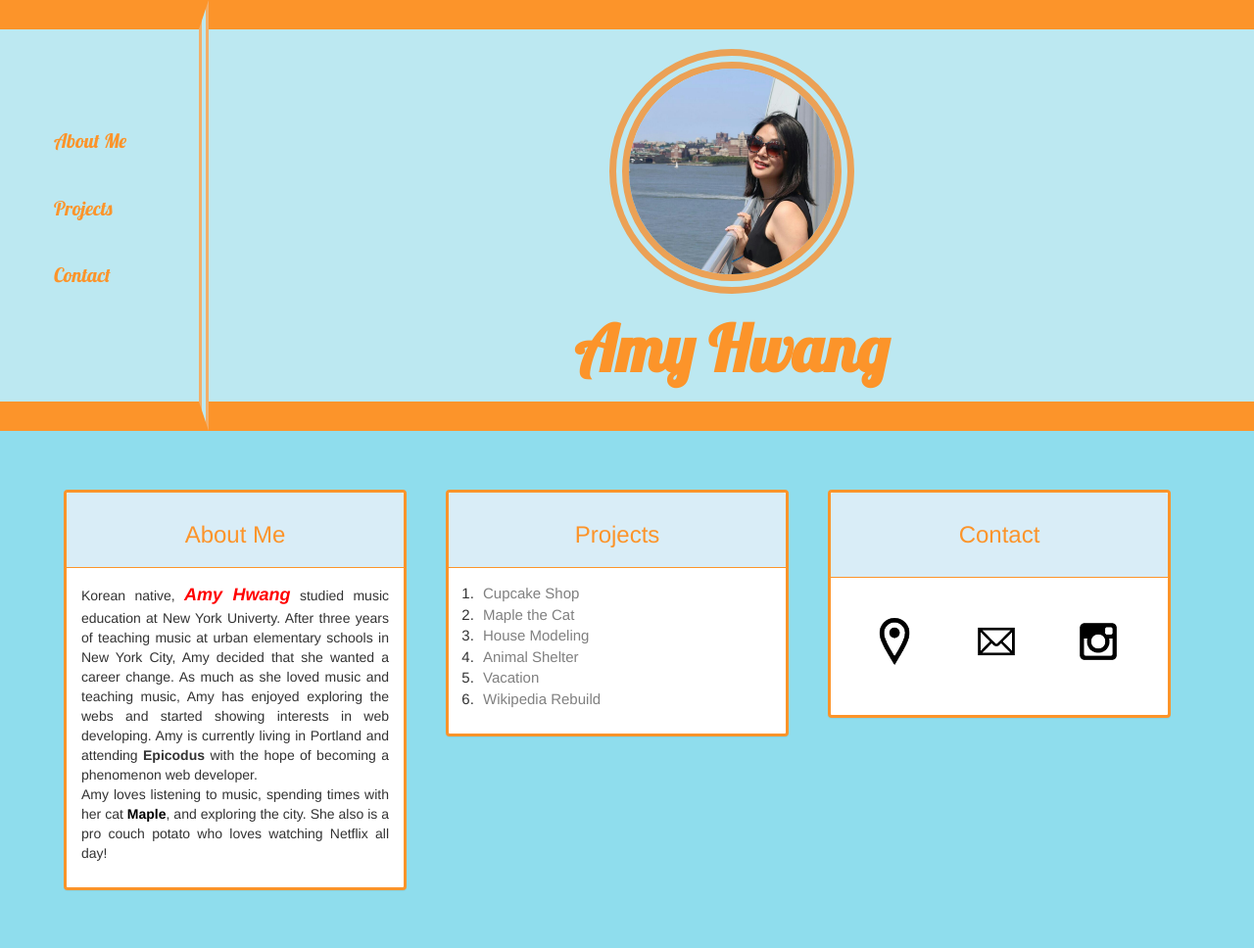
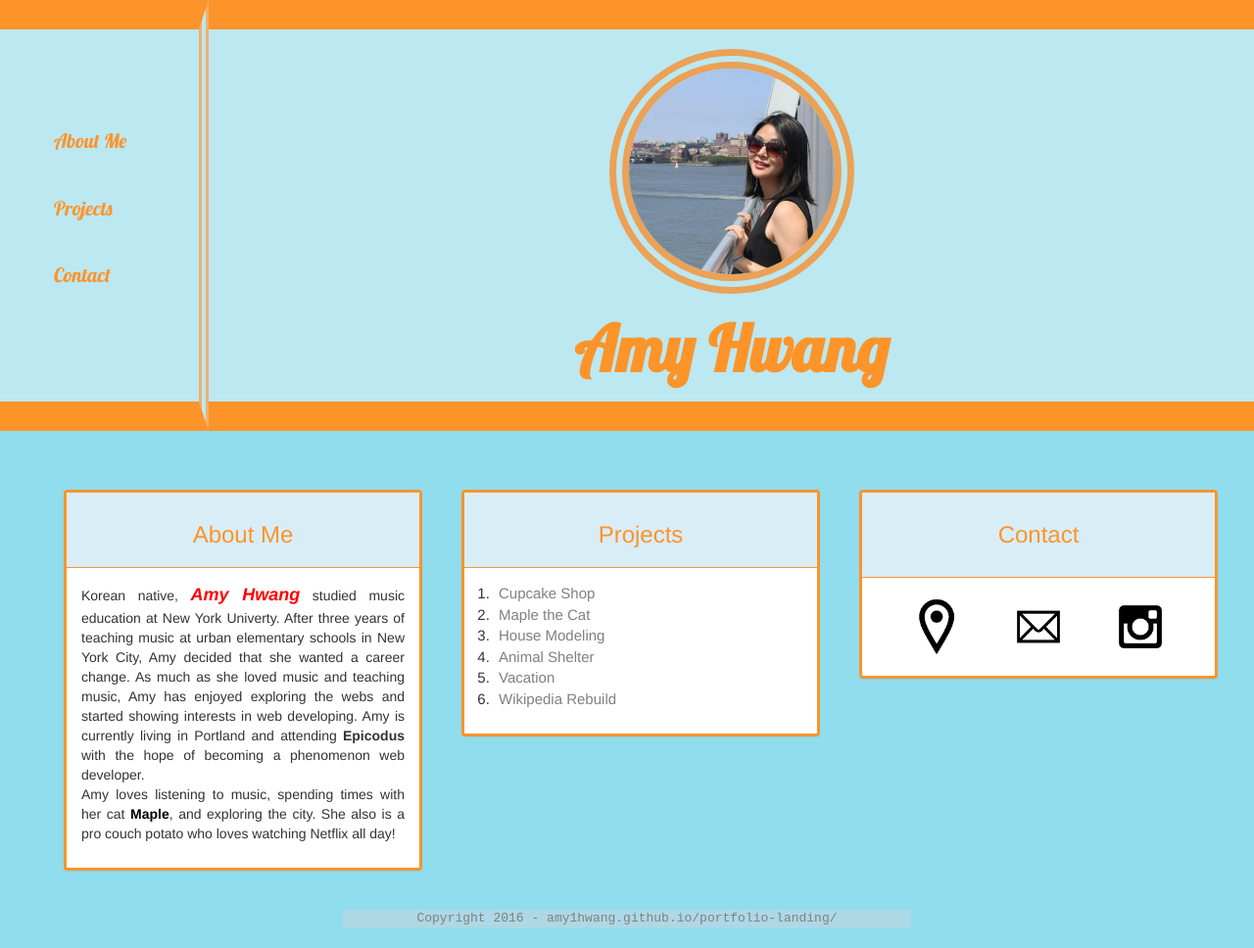
Before and after one commit to amy1hwang/portfolio, a plain HTML site: page index.html in a window 1280 px wide. Shown: the whole page at 98% size. Before the commit the page ends 929 px from the top, so only its background shows below. Drawn offline with Linux system fonts and the light colour scheme.

Commit message:
add copyright

```diff
--- a/css/styles.css
+++ b/css/styles.css
@@ -40,7 +40,6 @@ h1 {
   margin-bottom: 40px;
 }
 .sidebar {
-  /*mouse hover background change*/
   margin-top: 100px;
   padding-bottom: 106px;
 }
@@ -58,11 +57,9 @@ ul li a {
   font-weight: lighter;
 }
 
-.row {
-  margin-left: 30px;
-}
+
 .panel-info {
-  width: 350px;
+  width: 30%;
   margin: 20px;
   float: left;
   border: medium solid #FC942A;
@@ -72,7 +69,7 @@ ul li a {
   color: #FC942A;
   text-align: center;
 }
-p {
+.aboutme {
   padding: 15px;
   text-align: justify;
 }
@@ -97,7 +94,19 @@ ol li a {
   padding: 5px;
   color: gray;
 }
-p img {
+.contact {
+  text-align: center;
+}
+.contact img {
   width: 100px;
-  padding: 20px;
+  padding: 15px;
 }
+.copyright {
+  background-color: lightblue;
+  margin: 20px 350px;
+  text-align: center;
+  float:none;
+  color: gray;
+  font-size: 13px;
+  font-family: monospace;
+}
--- a/index.html
+++ b/index.html
@@ -32,7 +32,7 @@
           <div class="panel-heading">
             <h3>About Me</h3>
           </div>
-          <p>Korean native, <span class="amy"><strong><em>Amy Hwang</em></strong></span> studied music education at New York Univerty. After three years of teaching music at urban elementary schools in New York City, Amy decided that she wanted a career change. As much as she loved music and teaching music, Amy has enjoyed exploring the webs and started showing interests in web developing. Amy is currently living in Portland and attending <span class="epicodus">Epicodus</span> with the hope of becoming a phenomenon web developer.
+          <p class="aboutme">Korean native, <span class="amy"><strong><em>Amy Hwang</em></strong></span> studied music education at New York Univerty. After three years of teaching music at urban elementary schools in New York City, Amy decided that she wanted a career change. As much as she loved music and teaching music, Amy has enjoyed exploring the webs and started showing interests in web developing. Amy is currently living in Portland and attending <span class="epicodus">Epicodus</span> with the hope of becoming a phenomenon web developer.
           <br>Amy loves listening to music, spending times with her cat <a class="maple" href="https://www.instagram.com/mapesthecat/"><strong>Maple</strong></a>, and exploring the city. She also is a pro couch potato who loves watching Netflix all day!</p>
         </div>
         <div class="panel panel-info">
@@ -52,17 +52,14 @@
           <div class="panel-heading">
             <h3>Contact<h3>
           </div>
-          <p>
+          <div class="contact">
             <a href="https://www.google.com/maps/place/400+SW+Sixth+Avenue,+400+SW+6th+Ave,+Portland,+OR+97204/@45.5206573,-122.6795664,17z/data=!3m1!4b1!4m5!3m4!1s0x54950a043c17662b:0xbbb4fbbe572d40d7!8m2!3d45.5206536!4d-122.6773777"><img src="img/address.png" alt="email icon"><a>
-            <a href="mailto:amyhwang1218@gmail.com"><img src="img/email.png" alt="email icon"></a>
-            <a href="https://www.instagram.com/ameslovesnyc/"><img src="img/instagram.png" alt="instagram"></a>
-          </p>
+              <a href="mailto:amyhwang1218@gmail.com"><img src="img/email.png" alt="email icon"></a>
+              <a href="https://www.instagram.com/ameslovesnyc/"><img src="img/instagram.png" alt="instagram"></a>
+            </div>
         </div>
-
-      <!--column list float?-->
-
-
-      <!--quote?-->
+      </div>
+        <p class="copyright">Copyright 2016 - amy1hwang.github.io/portfolio-landing/</p>
     </div>
   </body>
 </html>
```
Also changed, not shown: img/cupcake.png (added), img/maple.jpg (added), img/meme.jpg (added).
